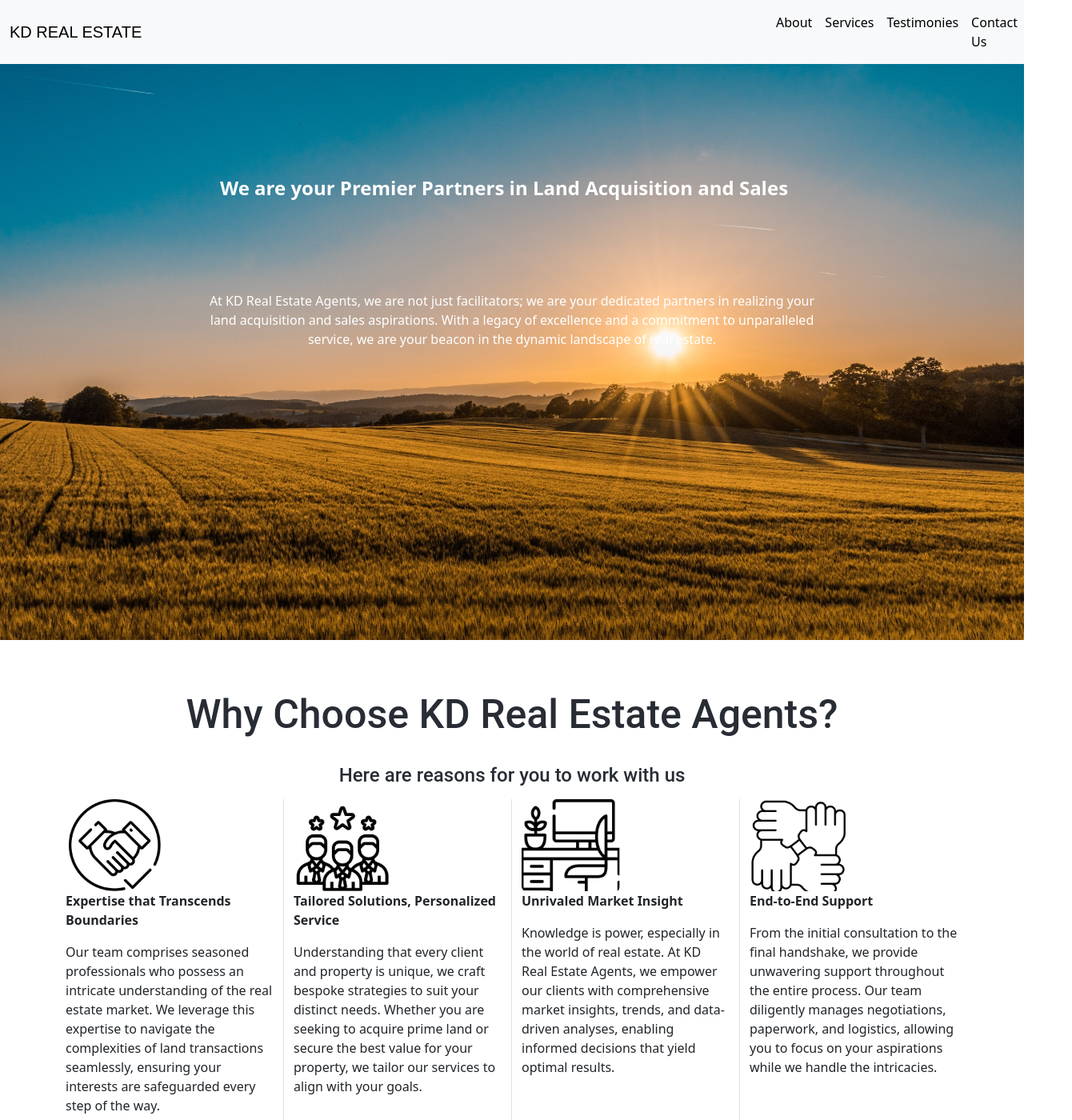
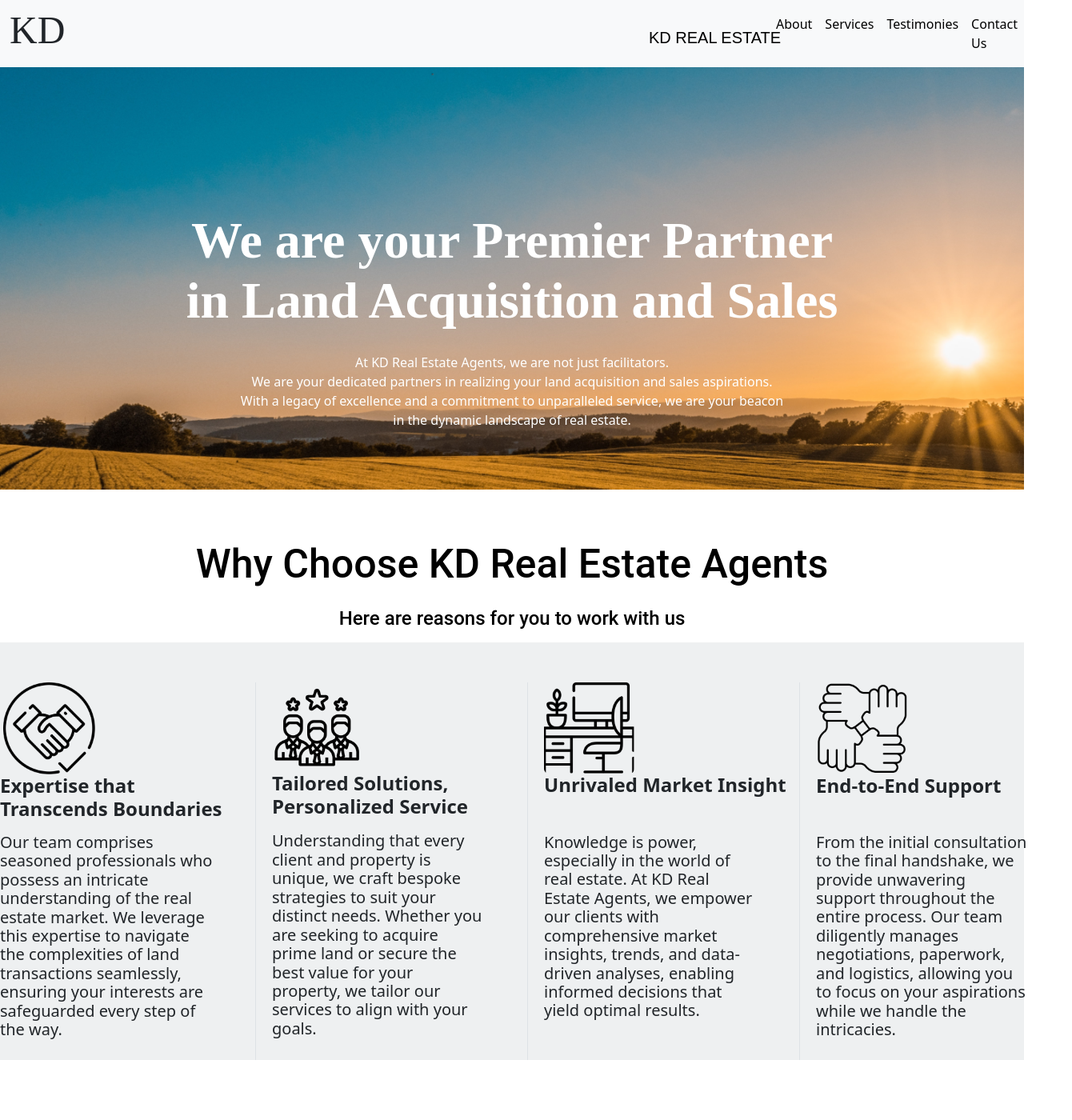
Before and after one commit to TomKambale/KD-Real-Estate, a React (Create React App) app: page / in a window 1280 px wide. Shown: the top 1400 px of the page at 80% size, 1340 px wide, since content can reach past the window. Built offline with nearby package versions, Linux system fonts and the light colour scheme.

Commit message:
awaiting client review- review and revision

```diff
--- a/src/App.css
+++ b/src/App.css
@@ -39,9 +39,39 @@
   }
 }
 
+#body{
+  width: 1440px;
+  height: 3598px;
+  top: -4310px;
+  left: -2721px;
+}
 /* Navbar.css */
+.navigation{
+  background-color: yellow;
+  width: 1440px fixed;
+  height: 80px fixed;
+  justify-content: space-between;
+  padding: 20px, 70px;
+}
+
+
+.logo {
+  width: 96px;
+  height: 60px;
+  top: 12px;
+  left: 44px;
+  font-family: 'Sarina, sans-serif';
+  font-size: 48px;
+  font-weight: 400;
+  line-height: 60px;
+  letter-spacing: 0em;
+  /* text-align: left; */
+  /* Add any additional styling if needed */
+}
 
 .navbar-brand {
+  width: 123px;
+  height: 23px;
   font-family: 'Rozha One', sans-serif;
   font-size: 16px;
   font-weight: 400;
@@ -51,93 +81,266 @@
   color: black; /* Set your desired text color */
   text-decoration: none; /* Remove default underline */
 }
-
+/* about.css */
 .farm{
-width: '1440px';
-     height: '394px';
-     top: '80px';
-     left: '-14px';
-     position: 'absolute';
-     color: 'white';
+  width: 1440px;
+  height: 594px;
+  top: 80px;
 }
-
-
-.abtitle {
-  width: 940px;
-  height: 170px;
-  top: 183px;
-  left: 160px;
+/* Text component styling */
+.text-component {
   position: absolute;
-  text-align: center;
-  color: white;
-}
-
-.abtitle h2 {
-  /* font-size: 64px; */
-  font-weight: 800;
-  line-height: 75px;
-  /* font-style: italic; */
-  font-size: 24px; /* Adjust as needed */
-  line-height: 1.5; /* Adjust as needed */
-  max-width: 900px; /* Adjust as needed */
-  margin: 0 auto; /* Center the text horizontally */
-  padding: 10px; /* Add padding as needed */
-}
-
-/* Text.css */
-
-
-.abtext {
-  width: 833px;
-  height: 112px;
   top: 50%;
   left: 50%;
   transform: translate(-50%, -50%);
-  padding: 20px;
+}
+
+.abtitle {
+  width: 941px Fixed; /* Fixed width */
+  height: 170px Hug; /* Hug height */
+  top: 183px;
+  left: 274px;
+  padding: 10px;
   gap: 10px;
-  position: absolute;
+  font-family: 'Roboto, san-serif';
+  color: white;
+  font-size: 64px;
+  font-weight: 800;
+  line-height: 75px;
   text-align: center;
+  /* position: absolute; */
+}
+.abtitle h2 {
+  font-family: 'Roboto, san-serif';
+  color: white;
+  width: 910px;
+  height: 150px;
+  font-size: 64px;
+  font-weight: 800;
+  line-height: 75px;
+  text-align: center;
+  /* /* padding: 20px;  */
+}
+
+/* Text content styling */
+.abtext {
+  color: white;
+  width: 833px hug; /* Hug width */
+  height: 112px hug; /* Hug height */
+  top: 403px;
+  left: 328px;
+  padding: 10px;
+  gap: 10px;
 }
 
 .abtext p {
   font-size: 16px;
   line-height: 1.5;
-  margin: 0;
-  color: white;
+  text-align: center;
+  margin: 0 ;
 }
 
-/* App.css */
+/* services */
+.why{
+  width: 835px Hug;
+  height: 107px Hug;
+  top: 890px;
+  left: 302.5px;
+  gap: 20px;
+}
+.services-heading {
+  width: 835px Hug;
+  height: 59px Hug;
+  padding: 0px, 10px;
+  gap: 10px;
+  font-family: 'Roboto', sans-serif; /* Adjust the font family as needed */
+  font-size: 50px; /* Adjust the font size as needed */
+  font-weight: 500;
+  line-height: 58.59px; /* Adjust the line height as needed */
+  letter-spacing: 0em;
+  text-align: center;
+  margin-top: 4rem; /* Adjust margin-top as needed */
+  color: black; /* Set your desired text color */
+}
 
-.services-heading {
+.services-sub {
+  font-family: 'Roboto', sans-serif; /* Adjust the font family as needed */
+  font-size: 24px; /* Adjust the font size as needed */
+  font-weight: 500;
+  line-height: 28.13px; /* Adjust the line height as needed */
+  letter-spacing: 0em;
+  text-align: center;
+  margin-top: 1.5rem; /* Adjust margin-top as needed */
+  color: black; /* Set your desired text color */
+}
+.services-row{
+  /* background-color: pink; */
+  width: 100%;
+  height: 628px;
+  top: 1069px;
+}
+
+
+.wera{
+  background-color: #88979F25;
+  width: 1280px ;
+  height: 522px ;
+  padding-top: 50px;
+  display: flex;
+  gap: 20px;
+  justify-content: space-between;
+   position: absolute;
+}
+
+
+
+.service1{
+  width: 25%;
+  height: 535px Hug;
+  gap: 20px;
+}
+.service-image-1{
+  width: 122.97px;
+  height: 115px;
+}
+.text1{
+width: 266px hug;
+height: 400px fixed;
+gap: 40px;
+}
+.service-h1{
+  width: 266px;
+  height: 100px;
+  font-style: 'Roboto, san-serif';
+  font-weight: 700;
+  font-size: 24px;
+  line-height: 28.13px;
+
+}
+.service-s1{
+  width: 266px;
+  height: 340px;
+  font-style: 'Roboto, san-serif';
+  font-weight: 400;
+  font-size: 20px;
+  line-height: 23.44px;
+
+}
+
+.service2{
+  width: 25%;
+  height: 579.72px Hug;
+  gap: 20px;
+}
+.service-image-2{
+  width: 112.72px;
+  height: 112.72px;
+}
+.text2{
+  width: 266px hug;
+  height: 447px hug;
+  gap: 40px;
+}
+.service-h2{
+  width: 266px;
+  height: 101px;
+  font-style: 'Roboto, san-serif';
+  font-weight: 700;
+  font-size: 24px;
+  line-height: 28.13px;
+}
+.service-s2{
+  width: 266px;
+  height: 306px;
+  font-style: 'Roboto, san-serif';
+  font-weight: 400;
+  font-size: 20px;
+  line-height: 23.44px;
+}
+
+.service3{
+  width: 25%;
+  height: 558px Hug;
+  gap: 20px;
+}
+.service-image-3{
+  width: 112.72px;
+  height: 115px;
+}
+.text3{
+width: 266px hug;
+height: 423px hug;
+gap: 40px;
+}
+.service-h3{
+  width: 266px;
+  height: 101px;
+  font-style: 'Roboto, san-serif';
+  font-weight: 700;
+  font-size: 24px;
+  line-height: 28.13px;
+
+}
+.service-s3{
+  width: 266px;
+  height: 282px;
+  font-style: 'Roboto, san-serif';
+  font-weight: 400;
+  font-size: 20px;
+  line-height: 23.44px;
+
+}
+
+.service4{  width: 25%;
+  height: 558px Hug;
+  gap: 20px;
+}
+.service-image-4{
+  width: 116.14px;
+  height: 115px;
+}
+.text4{
+  width: 266px hug;
+height: 423px hug;
+gap: 40px;
+}
+.service-h4{
+  width: 263px;
+  height: 100px;
+  font-style: 'Roboto, san-serif';
+  font-weight: 700;
+  font-size: 24px;
+  line-height: 28.13px;
+
+}
+.service-s4{
+  width: 266px;
+  height: 282px;
+  font-style: 'Roboto, san-serif';
+  font-weight: 400;
+  font-size: 20px;
+  line-height: 23.44px;
+}
+
+/* Testimonies.css */
+#testimonies {
+  display: flex;
+  flex-direction: column;
+  text-align: center;
+  align-items: center;
+  justify-content: center;
+  height: 100vh; /* Set to 100% of the viewport height */
+}
+
+.testimonies h2 {
   font-family: 'Roboto', sans-serif;
   font-size: 50px;
   font-weight: 500;
   line-height: 58.59px;
   letter-spacing: 0em;
-  text-align: center;
-  margin-top: 4rem; /* Adjust margin-top as needed */
-  color: #282c34; /* Set your desired text color */
-}
-.services-sub {
-  font-family: 'Roboto', sans-serif;
-  font-size: 24px;
-  font-weight: 500;
-  line-height: 28.13px;
-  letter-spacing: 0em;
-  text-align: center;
-  margin-top: 2rem; /* Adjust margin-top as needed */
-  color: #282c34; /* Set your desired text color */
+  margin-bottom: 2rem; /* Add margin bottom for spacing */
 }
 
-
-/* Testimonies.css */
-#testimonies {
-  display: flex;
-  flex-direction: column;
-  align-items: center;
-  justify-content: center;
-  height: 100vh; /* Set to 100% of the viewport height */
-}
 .card-container {
   display: flex;
   justify-content: center;
@@ -146,46 +349,19 @@ width: '1440px';
 }
 .card {
   background-color: #E7AC75;
-  width: 656px;
+  max-width: 656px;
+  width: 100%;
   height: 241px;
   border-radius: 10px;
   border: 1px solid; /* You may want to specify a color for the border */
-  margin: 10px auto;
+  margin: 0 auto;
 }
+
 
 .contact{
   background-color: #EFF1F2;
-  ;
+  width: 1442px fixed;
+  height: 321px fixed;
+  justify-content: space-between;
+  padding: 60px 70px 30px 70px;
 }
-
-
-/* styles.css */
-
-/* body {
-  font-family: 'Roboto', sans-serif;
-} */
-/* .navbar-brand {
-  color: 'black';
-  font-weight: 400;
-  font-size: 16px;
-  line-height: 22.72px;
-} */
-
-
-/* #about h2 {
-  font-family: 'Roboto', sans-serif;
-  font-size: 64px;
-  font-weight: 800;
-  line-height: 75px;
-  letter-spacing: 0em;
-  text-align: center;
-  margin-top: 4rem;
-} */
-
-/* About.css */
-/* About.css */
-
-/* .container-about {
-  position: relative;
-} */
-/* Title.css */
--- a/src/components/About.js
+++ b/src/components/About.js
@@ -139,7 +139,7 @@
 // export default About;
 
 import React from 'react';
-import image from "../assets/farmsunset.jpg";
+import image from "../assets/farm.png";
 import '../App.css'; // Import your CSS file
 
 const About = () => {
@@ -154,32 +154,33 @@ const About = () => {
 
   return (
     <section id="about" className="about-section">
-      <div className="container-about">
-        <div className="row">
-          <div className="semaje">
+      {/* <div className="container-about"> */}
+        {/* <div className="row"> */}
+          {/* <div className="semaje"> */}
           <img src={image} className="farm img-fluid" alt="shamba"  />
 
-            <div className="text-component text-center" >
+            <div className="text-component " >
               <div className='abtitle'>
-                <h2 className="mt-4 text-center lead italic">
-                We are your Premier Partners in Land Acquisition and Sales
+                <h2 className="lead ">
+                We are your Premier Partner<p>in Land Acquisition and Sales</p>
               </h2>
               </div>
-
-              {/* Additional text content */}
               <div className='abtext'>
-                <p className='about-component'>
-                At KD Real Estate Agents, we are not just facilitators; we are
+                <p >
+                At KD Real Estate Agents, we are not just facilitators.
+                <p>We are
                 your dedicated partners in realizing your land acquisition and
-                sales aspirations. With a legacy of excellence and a commitment
-                to unparalleled service, we are your beacon in the dynamic
-                landscape of real estate.
+                sales aspirations.</p>
+                <p>With a legacy of excellence and a commitment
+                to unparalleled service, we are your beacon</p>
+                <p>in the dynamic
+                landscape of real estate.</p>
               </p>
               </div>
             </div>
-          </div>
-        </div>
-      </div>
+          {/* </div> */}
+        {/* </div> */}
+      {/* </div> */}
     </section>
   );
 };
--- a/src/components/Contact.js
+++ b/src/components/Contact.js
@@ -36,13 +36,15 @@
 // export default Contact;
 
 import React from "react";
+import '../App.css';
+
 
 const Contact = () => {
   return (
     <section id="contact" className="contact">
       <div className="container">
         <div className="row">
-          <div className="col-lg-3 mt-2 text-center">
+          <div className="col-lg-3 mt-2 text-start">
             <div className="contact-column">
               <h2>KD REAL ESTATE</h2>
               <p>
--- a/src/components/Navbar.js
+++ b/src/components/Navbar.js
@@ -1,10 +1,14 @@
 import React from 'react';
+import '../App.css';
+
 
 function Navbar() {
   return (
     <section id='nav' className='navigation'>
     <nav className="navbar navbar-expand-lg bg-body-tertiary">
+
       <div className="container-fluid">
+      <h4 className='logo'>KD</h4>
         <a className="navbar-brand text-bold" href="/">KD REAL ESTATE</a>
         <button className="navbar-toggler" type="button" data-bs-toggle="collapse" data-bs-target="#navbarNavAltMarkup" aria-controls="navbarNavAltMarkup" aria-expanded="false" aria-label="Toggle navigation">
           <span className="navbar-toggler-icon"></span>
--- a/src/components/Services.js
+++ b/src/components/Services.js
@@ -47,60 +47,155 @@
 
 // export default Services;
 
+// import React from 'react';
+// import image1 from '../assets/image1.png';
+// import image2 from '../assets/image2.png';
+// import image3 from '../assets/image3.png';
+// import image4 from '../assets/image4.png';
+
+// function Services() {
+//   const columnsData = [
+//     {
+//       image: image1,
+//       title: 'Expertise that Transcends Boundaries',
+//       text: 'Our team comprises seasoned professionals who possess an intricate understanding of the real estate market. We leverage this expertise to navigate the complexities of land transactions seamlessly, ensuring your interests are safeguarded every step of the way.',
+//     },
+//     {
+//       image: image2,
+//       title: 'Tailored Solutions, Personalized Service',
+//       text: 'Understanding that every client and property is unique, we craft bespoke strategies to suit your distinct needs. Whether you are seeking to acquire prime land or secure the best value for your property, we tailor our services to align with your goals.',
+//     },
+//     {
+//       image: image3,
+//       title: 'Unrivaled Market Insight',
+//       text: 'Knowledge is power, especially in the world of real estate. At KD Real Estate Agents, we empower our clients with comprehensive market insights, trends, and data-driven analyses, enabling informed decisions that yield optimal results.',
+//     },
+//     {
+//       image: image4,
+//       title: 'End-to-End Support',
+//       text: 'From the initial consultation to the final handshake, we provide unwavering support throughout the entire process. Our team diligently manages negotiations, paperwork, and logistics, allowing you to focus on your aspirations while we handle the intricacies.',
+//     },
+//   ];
+
+//   return (
+//     <section id="services" className="services-section">
+//       <div className="container">
+//         <div className='why'>
+//             <h2 className='services-heading'>Why Choose KD Real Estate Agents?</h2>
+//         <p>
+//             <h2 className='services-sub'>Here are reasons for you to work with us  </h2>
+//         </p>
+//         </div>
+
+//         <div className="row">
+//           {columnsData.map((column, index) => (
+//             <div key={index} className={`col-md-3 ${index < columnsData.length - 1 ? 'border-end' : ''}`}>
+//               <img
+//                 src={column.image}
+//                 className="img-fluid rounded"
+//                 alt={column.title}
+//                 style={{ width: '122.97px', height: '115px', objectFit: 'cover', objectPosition: 'top left' }}
+//               />
+//               <p>
+//                 <strong className="text mt-2">{column.title}</strong>
+//                 </p>
+//               <p className="text mt-2">{column.text}</p>
+//             </div>
+//           ))}
+//         </div>
+//       </div>
+//     </section>
+//   );
+// }
+
+// export default Services;
+
 import React from 'react';
 import image1 from '../assets/image1.png';
 import image2 from '../assets/image2.png';
 import image3 from '../assets/image3.png';
 import image4 from '../assets/image4.png';
+import '../App.css';
 
 function Services() {
-  const columnsData = [
-    {
-      image: image1,
-      title: 'Expertise that Transcends Boundaries',
-      text: 'Our team comprises seasoned professionals who possess an intricate understanding of the real estate market. We leverage this expertise to navigate the complexities of land transactions seamlessly, ensuring your interests are safeguarded every step of the way.',
-    },
-    {
-      image: image2,
-      title: 'Tailored Solutions, Personalized Service',
-      text: 'Understanding that every client and property is unique, we craft bespoke strategies to suit your distinct needs. Whether you are seeking to acquire prime land or secure the best value for your property, we tailor our services to align with your goals.',
-    },
-    {
-      image: image3,
-      title: 'Unrivaled Market Insight',
-      text: 'Knowledge is power, especially in the world of real estate. At KD Real Estate Agents, we empower our clients with comprehensive market insights, trends, and data-driven analyses, enabling informed decisions that yield optimal results.',
-    },
-    {
-      image: image4,
-      title: 'End-to-End Support',
-      text: 'From the initial consultation to the final handshake, we provide unwavering support throughout the entire process. Our team diligently manages negotiations, paperwork, and logistics, allowing you to focus on your aspirations while we handle the intricacies.',
-    },
-  ];
-
   return (
     <section id="services" className="services-section">
-      <div className="container">
-        <h2 className='services-heading'>Why Choose KD Real Estate Agents?</h2>
+      {/* <div className="container"> */}
+        <div className='why'>
+          <h2 className='services-heading'>Why Choose KD Real Estate Agents</h2>
           <p>
-            <h2 className='services-sub'>Here are reasons for you to work with us  </h2>
+            <h2 className='services-sub'>Here are reasons for you to work with us</h2>
           </p>
-        <div className="row">
-          {columnsData.map((column, index) => (
-            <div key={index} className={`col-md-3 ${index < columnsData.length - 1 ? 'border-end' : ''}`}>
+        </div>
+
+        <div className="services-row">
+            <div className='wera'>
+             {/* Service 1 */}
+          <div className="col-md-3 border-end service1">
             <img
-                src={column.image}
-                className="img-fluid rounded"
-                alt={column.title}
-                style={{ width: '122.97px', height: '115px', objectFit: 'cover', objectPosition: 'top left' }}
+              src={image1}
+              className="img-fluid rounded service-image-1"
+              alt="Service 1"
             />
             <p>
-                <strong className="text mt-2">{column.title}</strong>
+                <div className='text1'></div>
+              <strong className="text mt-2 service-h1 ">Expertise that <p>Transcends Boundaries</p></strong>
             </p>
-              <p className="text mt-2">{column.text}</p>
+            <p className="text mt-2 service-s1">
+              Our team comprises seasoned professionals who possess an intricate understanding of the real estate market. We leverage this expertise to navigate the complexities of land transactions seamlessly, ensuring your interests are safeguarded every step of the way.
+            </p>
           </div>
-          ))}
+
+          {/* Service 2 */}
+          <div className="col-md-3 border-end service2">
+            <img
+              src={image2}
+              className="img-fluid rounded service-image-2"
+              alt="Service 2"
+            />
+            <div className='text2'></div>
+            <p>
+              <strong className="text mt-2 service-h2">Tailored Solutions, Personalized Service</strong>
+            </p>
+            <p className="text mt-2 service-s2">
+              Understanding that every client and property is unique, we craft bespoke strategies to suit your distinct needs. Whether you are seeking to acquire prime land or secure the best value for your property, we tailor our services to align with your goals.
+            </p>
+          </div>
+
+          {/* Service 3 */}
+          <div className="col-md-3 border-end service3">
+            <img
+              src={image3}
+              className="img-fluid rounded service-image-3"
+              alt="Service 3"
+            />
+            <div className='text3'></div>
+            <p>
+              <strong className=" service-h3">Unrivaled Market Insight <p><br></br> </p></strong>
+            </p>
+            <p className=" service-s3">
+              Knowledge is power, especially in the world of real estate. At KD Real Estate Agents, we empower our clients with comprehensive market insights, trends, and data-driven analyses, enabling informed decisions that yield optimal results.
+            </p>
+          </div>
+
+          {/* Service 4 */}
+          <div className="col-md-3 service4">
+            <img
+              src={image4}
+              className="img-fluid rounded service-image-4"
+              alt="Service 4"
+            />
+            <div className='text4'></div>
+            <p>
+              <strong className="text mt-2 service-h4">End-to-End Support<p><br></br></p></strong>
+            </p>
+            <p className="text mt-2 service-s4">
+              From the initial consultation to the final handshake, we provide unwavering support throughout the entire process. Our team diligently manages negotiations, paperwork, and logistics, allowing you to focus on your aspirations while we handle the intricacies.
+            </p>
           </div>
           </div>
+        </div>
+      {/* </div> */}
     </section>
   );
 }
```
Also changed, not shown: src/components/Testimonies.js (+20 -8 lines), src/assets/farm.png (added). Lines whose indentation alone changed are shown as unchanged.
